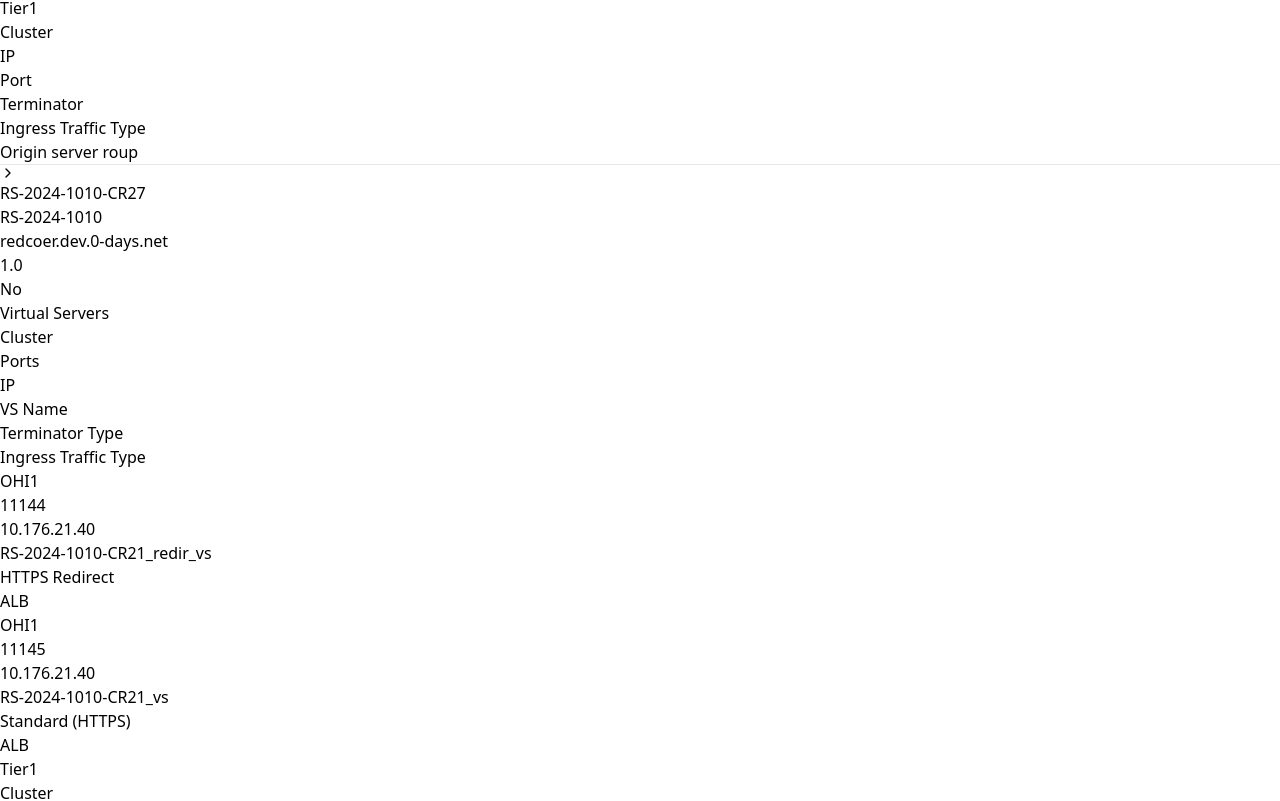
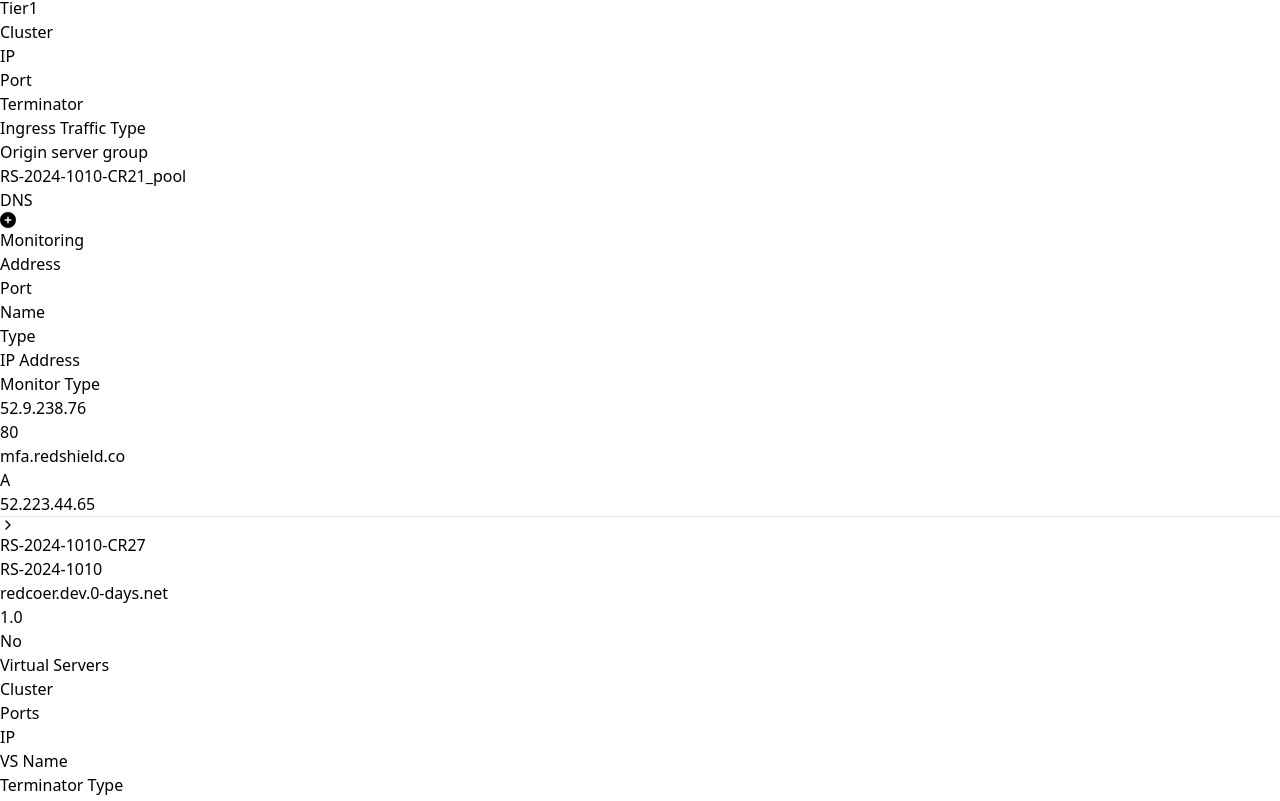
Before and after one commit to mikee-delos-santos/redshield-demo, a React (Vite) app in the folder redshield-frontend/: page / in a window 1280 px wide. Shown: the part 1173-1974 px from the top of the page. Built offline with nearby package versions, Linux system fonts and the light colour scheme.

Commit message:
Finalize all files

```diff
--- a/redshield-frontend/src/components/ContentRoute.css
+++ b/redshield-frontend/src/components/ContentRoute.css
@@ -1,9 +1,3 @@
 .rotate-down {
-  /* animation: 1s 1 alternate spindown; */
   rotate: 90deg;
 }
-
-.rotate-up {
-  /* animation: 1s 1 alternate spinup; */
-  rotate: 180deg;
-}
--- a/redshield-frontend/src/components/ContentRoute.tsx
+++ b/redshield-frontend/src/components/ContentRoute.tsx
@@ -4,6 +4,7 @@
 import './ContentRoute.css';
 import VirtualServers from "./VirtualServers";
 import TierOne from "./TierOne";
+import OriginServerGroup from "./OriginServerGroup";
 
 type ContentRouteProps = {
   contentRoute: ContentRouteType
@@ -25,13 +26,10 @@
       <div>{props.contentRoute.locked ? 'Yes' : 'No'}</div>
     </div>
 
-    <section className={`${expanded ? "visible" : "hidden"}`}>
+    <section className={`${expanded ? "visible" : "hidden"} pb-4`}>
       <VirtualServers contentRouteId={props.contentRoute.id}/>
       <TierOne contentRouteId={props.contentRoute.id}/>
-      <article>
-        <div className="border border-slate-400 text-slate-400 rounded px-2 w-fit mb-3">Origin server roup</div>
-      </article>
-
+      <OriginServerGroup contentRouteId={props.contentRoute.id}/>
     </section>
     <hr className="mx-[-20px]"/>
   </>
--- /dev/null
+++ b/redshield-frontend/src/components/OriginServerGroup.tsx
@@ -0,0 +1,51 @@
+import { FaCirclePlus } from "react-icons/fa6"
+import ContentRoutePropType from "../types/ContentRoutePropType"
+import ActionButton from "./ActionButton"
+import OriginServerGroupType from "../types/OriginServerGroupType"
+
+function OriginServerGroup(props: ContentRoutePropType) {
+
+  const testData: Array<OriginServerGroupType> = [{
+    id: 1,
+    address: "52.9.238.76",
+    port: "80",
+    name: "mfa.redshield.co",
+    type: "A",
+    ip: "52.223.44.65",
+    monitorType: ""
+  }]
+
+  const originServerGroups = testData.map(e => <div key={e.id} className="grid grid-cols-6 py-3">
+    <div>{e.address}</div>
+    <div>{e.port}</div>
+    <div>{e.name}</div>
+    <div>{e.type}</div>
+    <div>{e.ip}</div>
+    <div>{e.monitorType}</div>
+  </div>)
+  return <article>
+    <div className="grid grid-cols-3 items-center py-2">
+      <div className="flex items-center space-x-2">
+        <div className="border border-slate-400 text-slate-400 rounded px-2 w-fit h-fit">Origin server group</div>
+        <div className="font-semibold">RS-2024-1010-CR21_pool</div>
+      </div>
+      <div className="flex items-center space-x-2">
+        <div className="border border-slate-400 text-slate-400 rounded px-2 w-fit h-fit">DNS</div>
+        <ActionButton icon={<FaCirclePlus color="black"/>}></ActionButton>
+      </div>
+      <div className="border border-slate-400 text-slate-400 rounded px-2 w-fit h-fit">Monitoring</div>
+    </div>
+
+    <header className="grid grid-cols-6 text-slate-300 text-xs">
+      <div className="uppercase">Address</div>
+      <div className="uppercase">Port</div>
+      <div className="uppercase">Name</div>
+      <div className="uppercase">Type</div>
+      <div className="uppercase">IP Address</div>
+      <div className="uppercase">Monitor Type</div>
+    </header>
+    {originServerGroups}
+  </article>
+}
+
+export default OriginServerGroup
--- /dev/null
+++ b/redshield-frontend/src/types/OriginServerGroupType.ts
@@ -0,0 +1,11 @@
+type OriginServerGroupType = {
+  id: number,
+  address: string,
+  port: string,
+  name: string,
+  type: string,
+  ip: string,
+  monitorType: string
+}
+
+export default OriginServerGroupType
```
